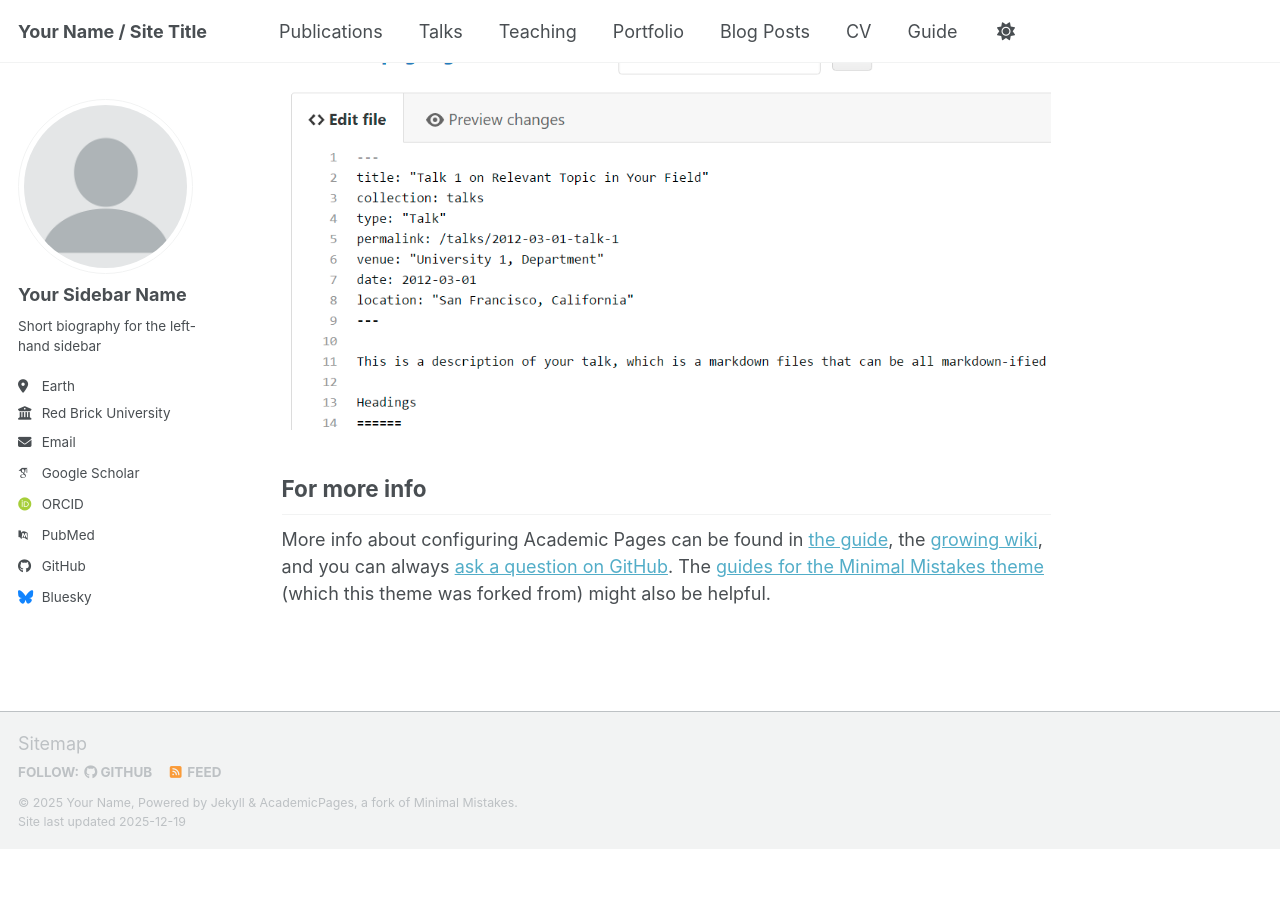
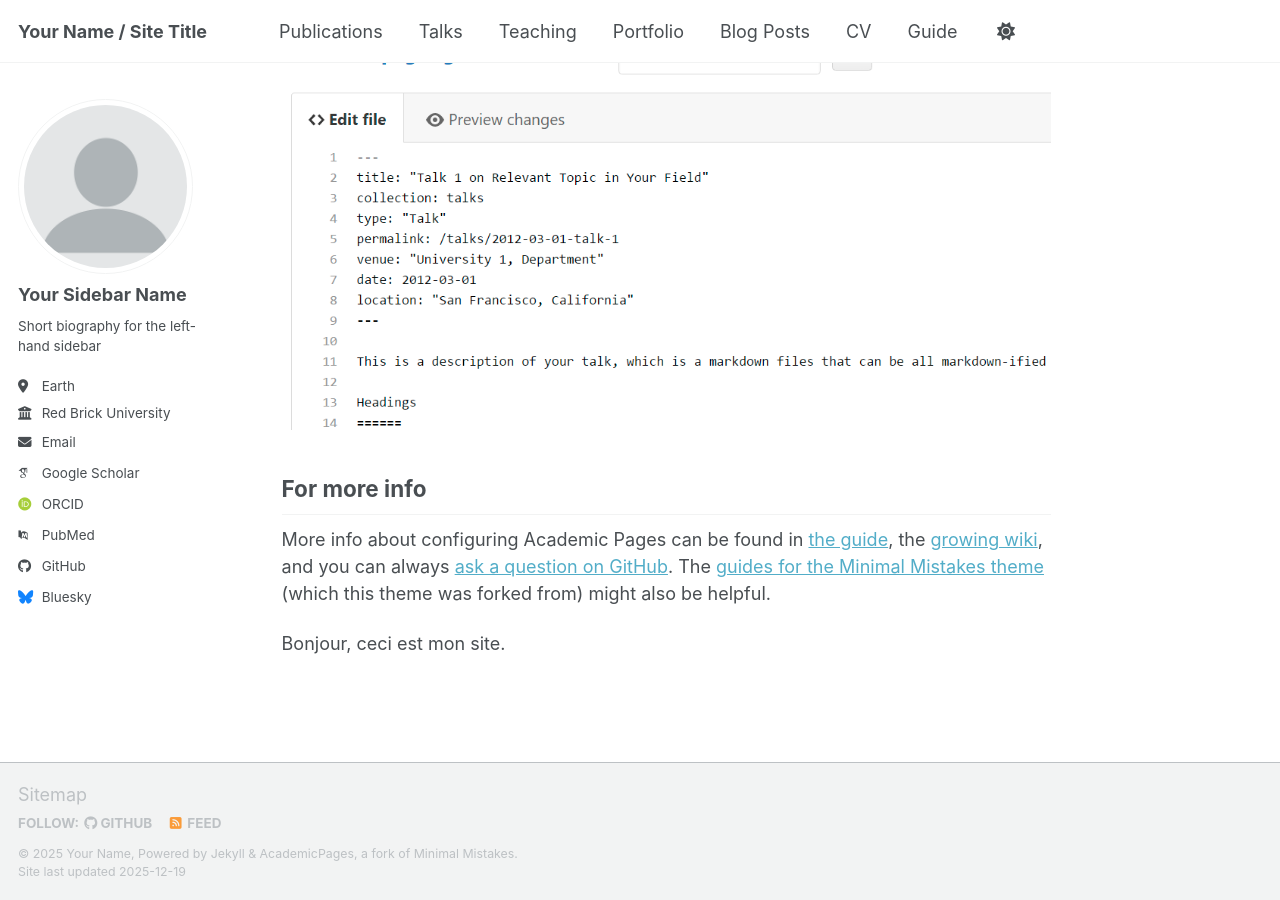
Before and after one commit to thibaultdarcillon/thibaultdarcillon.github.io, a Jekyll site: the page built from _pages/about.md, in a window 1280 px wide and 900 px high, scrolled down 2769 px. Built offline with Jekyll 4.4.1, drawn with Linux system fonts in a browser that asks for light colours; some web fonts are replaced; a script bundle is joined from its source files by our own code; library files that are not in the unit come from our copies; before the commit the page ends 3618 px from its top, so only the background shows below that.

Commit message:
Update about.md

```diff
--- a/_pages/about.md
+++ b/_pages/about.md
@@ -54,3 +54,5 @@ Example: editing a Markdown file for a talk
 For more info
 ------
 More info about configuring Academic Pages can be found in [the guide](https://academicpages.github.io/markdown/), the [growing wiki](https://github.com/academicpages/academicpages.github.io/wiki), and you can always [ask a question on GitHub](https://github.com/academicpages/academicpages.github.io/discussions). The [guides for the Minimal Mistakes theme](https://mmistakes.github.io/minimal-mistakes/docs/configuration/) (which this theme was forked from) might also be helpful.
+
+Bonjour, ceci est mon site.
```
